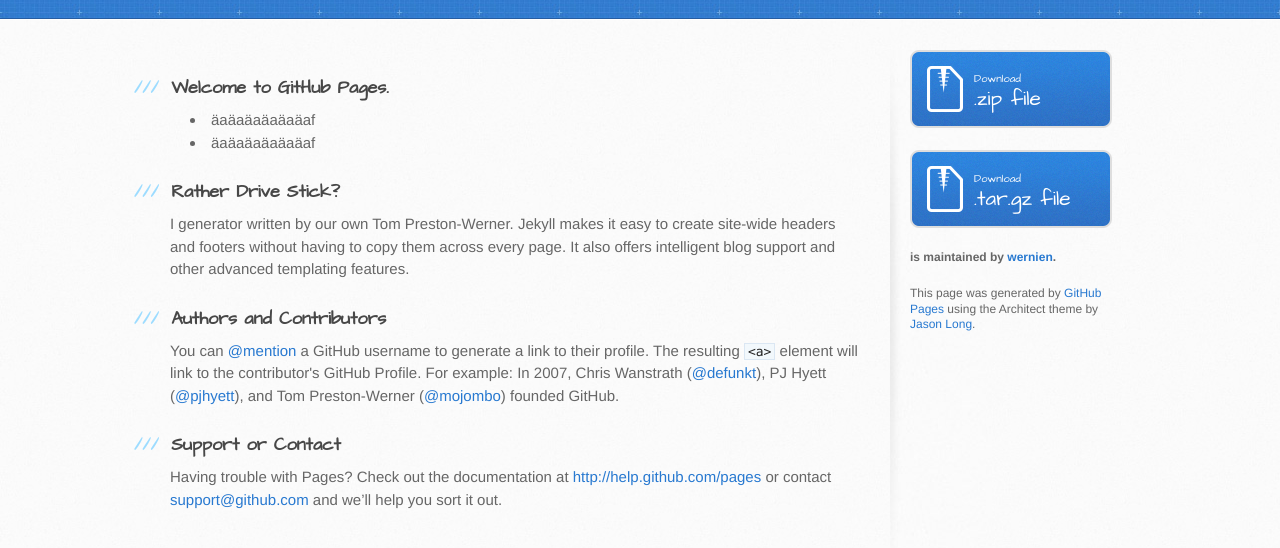
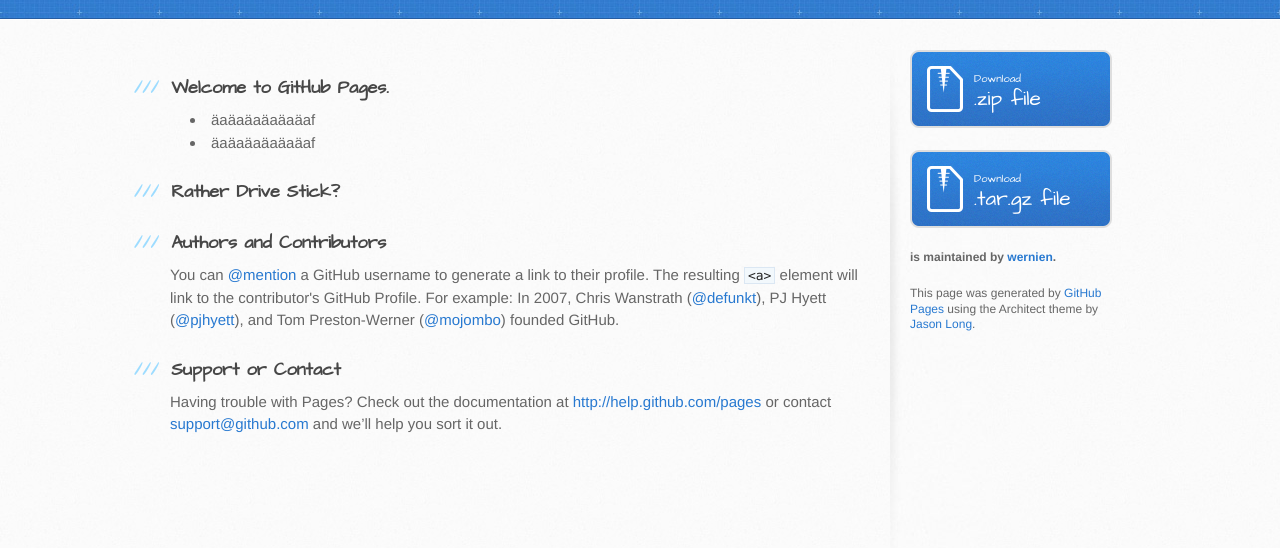
Before and after one commit to wernien/wikiwiki, a plain HTML site: page index.html in a window 1280 px wide. Shown: the part 148-696 px from the top of the page. Drawn offline with Linux system fonts and the light colour scheme.

Commit message:
Update index.html

```diff
--- a/index.html
+++ b/index.html
@@ -36,7 +36,6 @@
 </ul><h3>
 <a name="rather-drive-stick" class="anchor" href="#rather-drive-stick"><span class="octicon octicon-link"></span></a>Rather Drive Stick?</h3>
 
-<p>I generator written by our own Tom Preston-Werner. Jekyll makes it easy to create site-wide headers and footers without having to copy them across every page. It also offers intelligent blog support and other advanced templating features.</p>
 
 <h3>
 <a name="authors-and-contributors" class="anchor" href="#authors-and-contributors"><span class="octicon octicon-link"></span></a>Authors and Contributors</h3>
```
